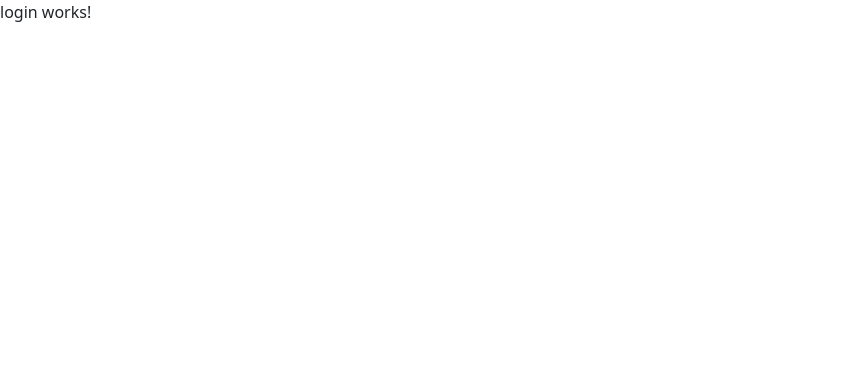
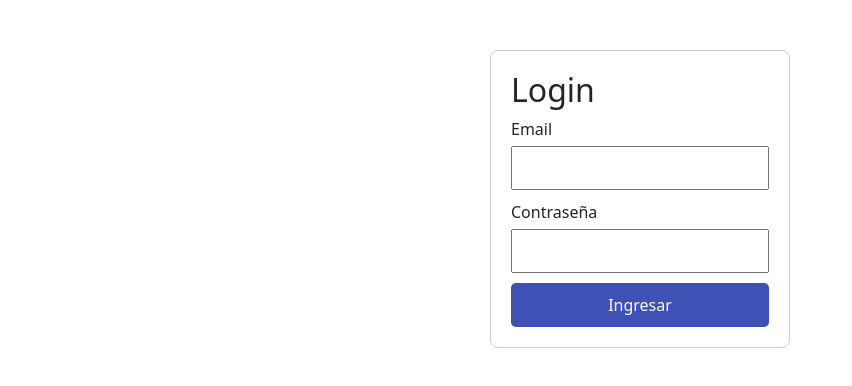
Before and after one commit to ckcristock/angular-permanente-updated, an Angular app: page /login in a window 1280 px wide. Shown: the top 386 px of the page, without its empty margins (0-852 px from the left). Built offline with nearby package versions, Linux system fonts and the light colour scheme.

Commit message:
incomplete login

```diff
--- a/src/app/pages/login/login.component.html
+++ b/src/app/pages/login/login.component.html
@@ -1,3 +1,46 @@
-<p>
-  login works!
-</p>
+<div class="login-container">
+  <h2>Login</h2>
+
+  <form [formGroup]="loginForm" (ngSubmit)="onSubmit()">
+
+    <div>
+      <label for="email">Email</label>
+      <input id="email" type="email" formControlName="email" />
+
+      @if (submitted && f['email']?.errors) {
+      <div class="error">
+        @if (f['email']?.errors?.['required']) {
+        <span>El email es obligatorio</span>
+        }
+        @if (f['email']?.errors?.['email']) {
+        <span>Formato de email inválido</span>
+        }
+      </div>
+      }
+    </div>
+
+    <div>
+      <label for="password">Contraseña</label>
+      <input id="password" type="password" formControlName="password" />
+
+      @if (submitted && f['password']?.errors) {
+      <div class="error">
+        @if (f['password']?.errors?.['required']) {
+        <span>La contraseña es obligatoria</span>
+        }
+        @if (f['password']?.errors?.['minlength']) {
+        <span>La contraseña debe tener al menos 6 caracteres</span>
+        }
+      </div>
+      }
+    </div>
+
+    @if (loginError) {
+    <div class="error">
+      {{ loginError }}
+    </div>
+    }
+
+    <button type="submit">Ingresar</button>
+  </form>
+</div>
--- a/src/app/pages/login/login.component.scss
+++ b/src/app/pages/login/login.component.scss
@@ -0,0 +1,29 @@
+.login-container {
+    width: 300px;
+    margin: 50px auto;
+    padding: 20px;
+    border: 1px solid #ccc;
+    border-radius: 8px;
+}
+
+input {
+    width: 100%;
+    padding: 8px;
+    margin: 5px 0 10px 0;
+    box-sizing: border-box;
+}
+
+.error {
+    color: red;
+    font-size: 0.85rem;
+}
+
+button {
+    width: 100%;
+    padding: 10px;
+    background-color: #3f51b5;
+    color: white;
+    border: none;
+    border-radius: 5px;
+    cursor: pointer;
+}
--- a/src/app/pages/login/login.component.ts
+++ b/src/app/pages/login/login.component.ts
@@ -1,12 +1,46 @@
-import { Component, OnInit } from '@angular/core';
+import { Component } from '@angular/core';
+import { FormBuilder, FormGroup, Validators, ReactiveFormsModule } from '@angular/forms';
+import { CommonModule } from '@angular/common';
+import { Router } from '@angular/router';
 
 @Component({
   selector: 'app-login',
+  standalone: true,
+  imports: [CommonModule, ReactiveFormsModule],
   templateUrl: './login.component.html',
   styleUrls: ['./login.component.scss'],
 })
-export class LoginComponent implements OnInit {
-  constructor() {}
+export class LoginComponent {
+  loginForm: FormGroup;
+  submitted = false;
+  loginError = '';
 
-  ngOnInit() {}
+  constructor(private fb: FormBuilder, private router: Router) {
+    this.loginForm = this.fb.group({
+      email: ['', [Validators.required, Validators.email]],
+      password: ['', [Validators.required, Validators.minLength(6)]],
+    });
+  }
+
+  get f() {
+    return this.loginForm.controls;
+  }
+
+  onSubmit() {
+    this.submitted = true;
+    this.loginError = '';
+
+    if (this.loginForm.invalid) {
+      return;
+    }
+
+    const { email, password } = this.loginForm.value;
+
+    // Aquí iría la lógica real de login, por ejemplo llamar a un servicio
+    if (email === 'admin@test.com' && password === '123456') {
+      this.router.navigate(['/dashboard']);
+    } else {
+      this.loginError = 'Usuario o contraseña incorrectos';
+    }
+  }
 }
```
